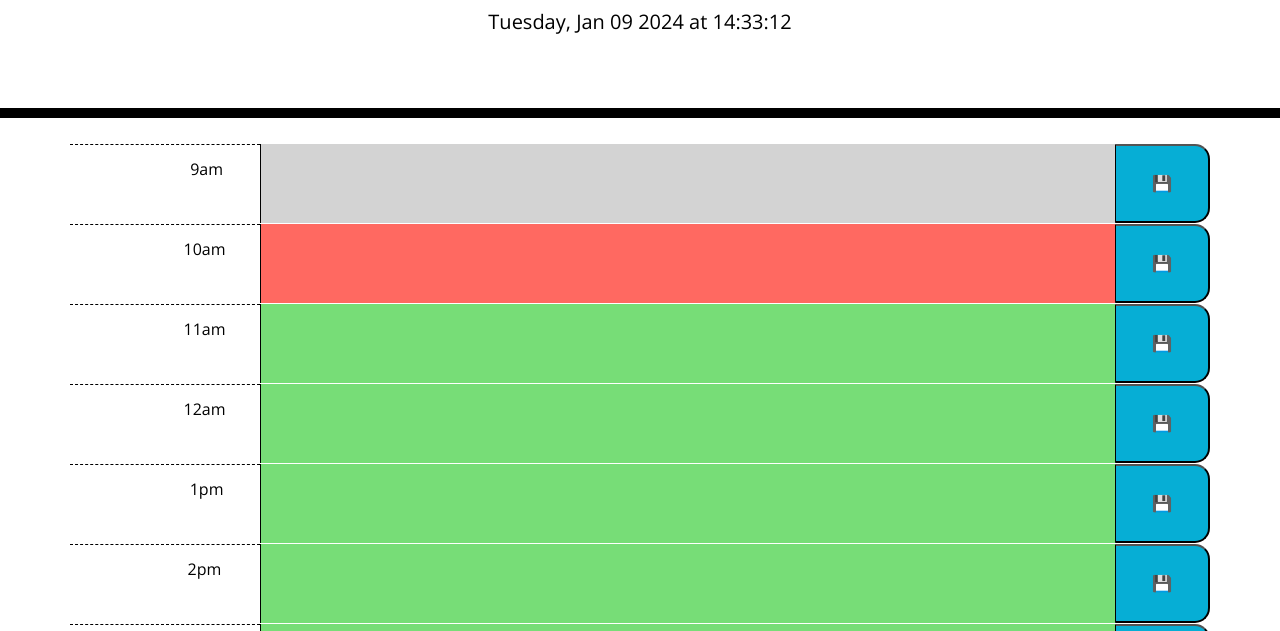
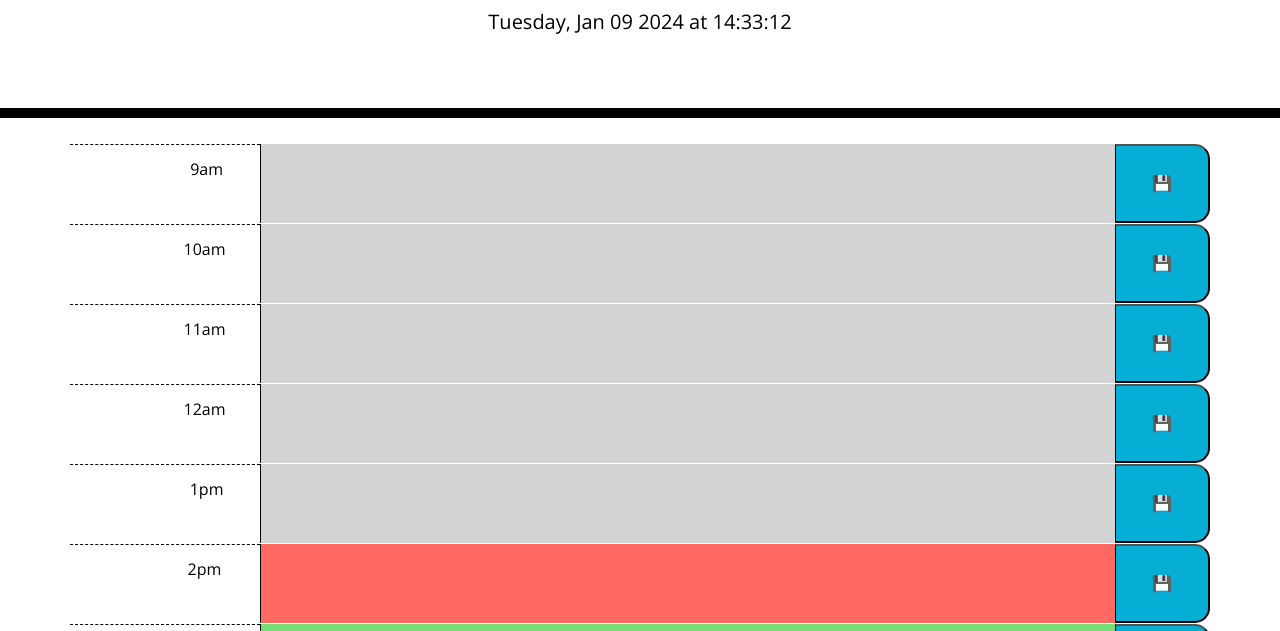
Before and after one commit to Joeviser/DailyPlanner, a plain HTML site: page index.html in a window 1280 px wide. Shown: the part 169-800 px from the top of the page. Drawn offline with nearby package versions, Linux system fonts and the light colour scheme.

Commit message:
Color-code time blocks

```diff
--- a/assets/logic.js
+++ b/assets/logic.js
@@ -22,6 +22,8 @@ function displayTime (){
 }
 //Call the display time function-->it will calling it once each second--->it'll keep running the clock.
 setInterval(displayTime,1000);
+
+
 
 
 // Set variables
@@ -52,14 +54,19 @@ setInterval(displayTime,1000);
 
     var buttons = [button9, button10, button11, button12, button1, button2, button3, button4, button5];
 
-    var inputs = ['Hour:9am', 'Hour:10am', 'Hour:11am', 'Hour:12am', 'Hour:1pm', 'Hour:2pm', 'Hour:3pm', 'Hour:4pm', 'Hour:5pm'];
+    var inputs = ['Hour: 9am', 'Hour: 10am', 'Hour: 11am', 'Hour: 12am', 'Hour: 1pm', 'Hour: 2pm', 'Hour: 3pm', 'Hour: 4pm', 'Hour: 5pm'];
 
     // Persist events between refreshes of a page (Get Values from Local Storage)
     for (let i = 0; i < descriptions.length && inputs.length; i++) {
         descriptions[i].val(localStorage.getItem(inputs[i]));
     };
 
-
+//     function clear() {
+//         localStorage.clear();
+//         for (let i = 0; i < descriptions.length; i++) {
+//         descriptions[i].val('')
+//     }};
+// clear();
 
 // Save the event in local storage when the save button is clicked in that time block.
 
@@ -80,3 +87,28 @@ function store(){
     }
 }
 store();
+
+
+// Color-code each time block based on past, present, and future when the time block is viewed.
+function colorCodeTime() {
+    //get the current time
+    const timeNow=dayjs().format("HH");
+
+    for (let i = 0; i < descriptions.length; i++) {
+        if (parseInt(descriptions[i].attr('data-hour')) < timeNow) {
+            descriptions[i].removeClass('past present future');
+            descriptions[i].addClass('past');
+        }
+        else {
+                if (parseInt(descriptions[i].attr('data-hour')) > timeNow) {
+                    descriptions[i].removeClass('past present future');
+                    descriptions[i].addClass('future');
+                }
+                 else {
+                        descriptions[i].removeClass('past present future');
+                        descriptions[i].addClass('present');
+                 }
+        }
+    }
+}
+colorCodeTime();
--- a/index.html
+++ b/index.html
@@ -35,13 +35,13 @@
         <div class='row time-block'>
             <div class="hour col-xs-2 col-sm-2 col-md-2 col-lg-2">
                      9am </div>
-            <textarea class="past col-xs-9 col-sm-9 col-md-9 col-lg-9 description" data-hour='9' id='div9'></textarea>
+            <textarea class="future col-xs-9 col-sm-9 col-md-9 col-lg-9 description" data-hour='9' id='div9'></textarea>
             <button class="col-xs-1 col-sm-1 col-md-1 col-lg-1 btn-block saveBtn" id="btn9">💾</button>
         </div>
         <div class='row time-block'>
             <div class="hour col-xs-2 col-sm-2 col-md-2 col-lg-2">
                     10am </div>
-            <textarea class="present col-xs-9 col-sm-9 col-md-9 col-lg-9 description" data-hour='10' id="div10"></textarea>
+            <textarea class="future col-xs-9 col-sm-9 col-md-9 col-lg-9 description" data-hour='10' id="div10"></textarea>
             <button class="col-xs-1 col-sm-1 col-md-1 col-lg-1 btn-block saveBtn" id="btn10">💾</button>
         </div>
         <div class='row time-block'>
```
